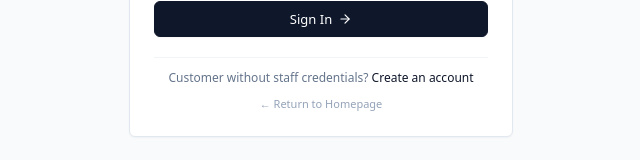
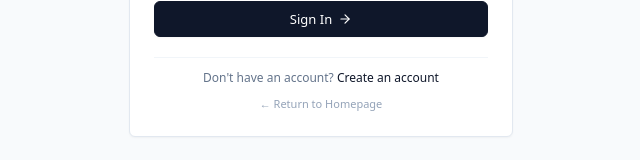
Before and after one commit to kushdhruv/BusyDeskProject, a Next.js app in the folder frontend/: page /login in a window 1280 px wide. Shown: the part 505-665 px from the top of the page, without its empty margins (319-959 px from the left). Built offline with nearby package versions, Linux system fonts and the light colour scheme; no server answers.

Commit message:
fix(copy): refine login prompt to 'Don\'t have an account?'

```diff
--- a/frontend/app/login/page.tsx
+++ b/frontend/app/login/page.tsx
@@ -139,7 +139,7 @@ function LoginForm() {
 
         <div className="mt-5 pt-3 border-t border-slate-100 flex flex-col items-center gap-1.5 text-center">
           <p className="text-xs text-slate-500">
-            Customer without staff credentials?{" "}
+            Don&apos;t have an account?{" "}
             <Link href="/register" className="font-medium text-slate-900 hover:underline">
               Create an account
             </Link>
--- a/frontend/app/page.tsx
+++ b/frontend/app/page.tsx
@@ -452,7 +452,7 @@ export default function HomePage() {
 
           <div className="flex items-center gap-4 text-slate-500">
             <Link href="/login" className="hover:text-slate-900 transition-colors">
-              Staff Sign In
+              Sign In
             </Link>
             <span>·</span>
             <Link href="/register" className="hover:text-slate-900 transition-colors">
```
